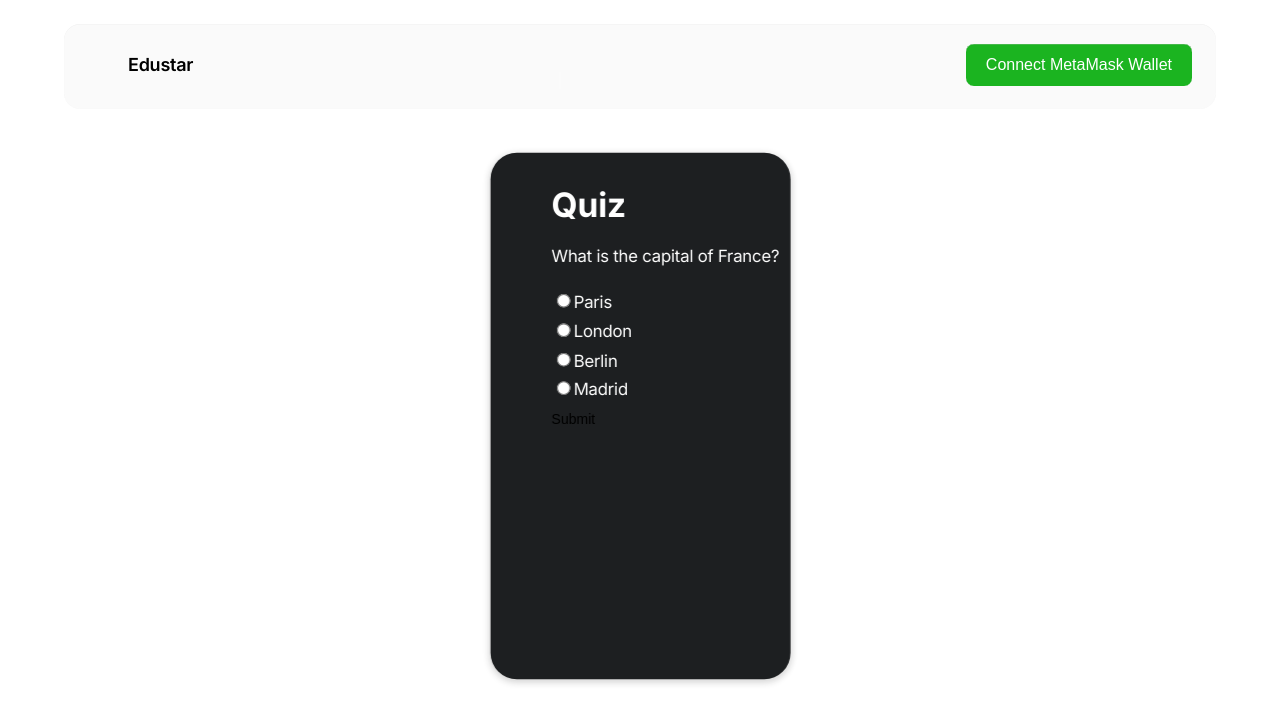
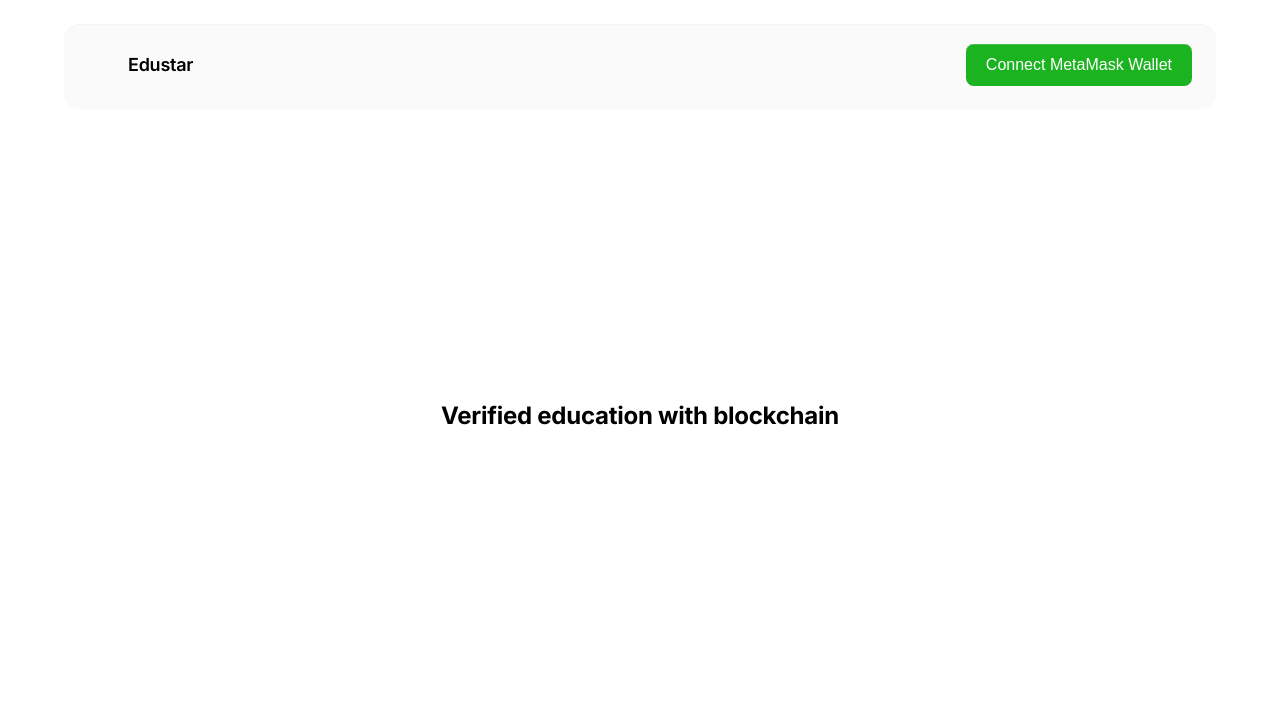
Before and after one commit to kcthomasleung/edustar, a Next.js app in the folder edustar-front/: page / in a window 1280 px wide. Shown: the top 722 px of the page. Built offline with nearby package versions, Linux system fonts and the light colour scheme.

Commit message:
Update page.js

```diff
--- a/edustar-front/src/app/page.js
+++ b/edustar-front/src/app/page.js
@@ -25,8 +25,11 @@ useEffect(() => {
         <p>
         </p>
       </div>
+      <h2 className={styles.title}>
+        Verified education <a href="">with blockchain</a>
+      </h2>
 
-      <NikeCard/>
+      {/* <NikeCard/> */}
 
       {/* <Link href="/quiz">
         <div className={styles.card}>
```
